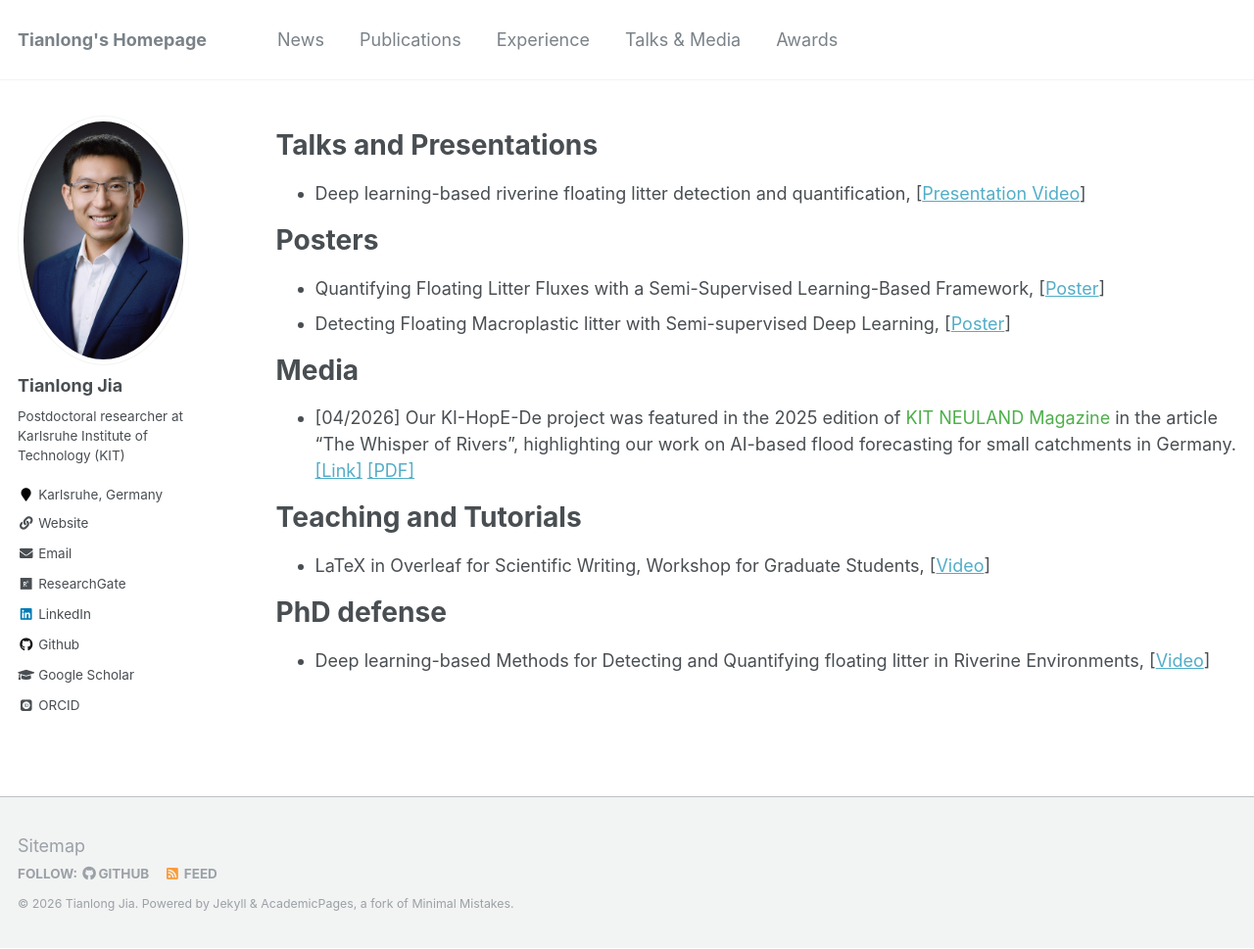
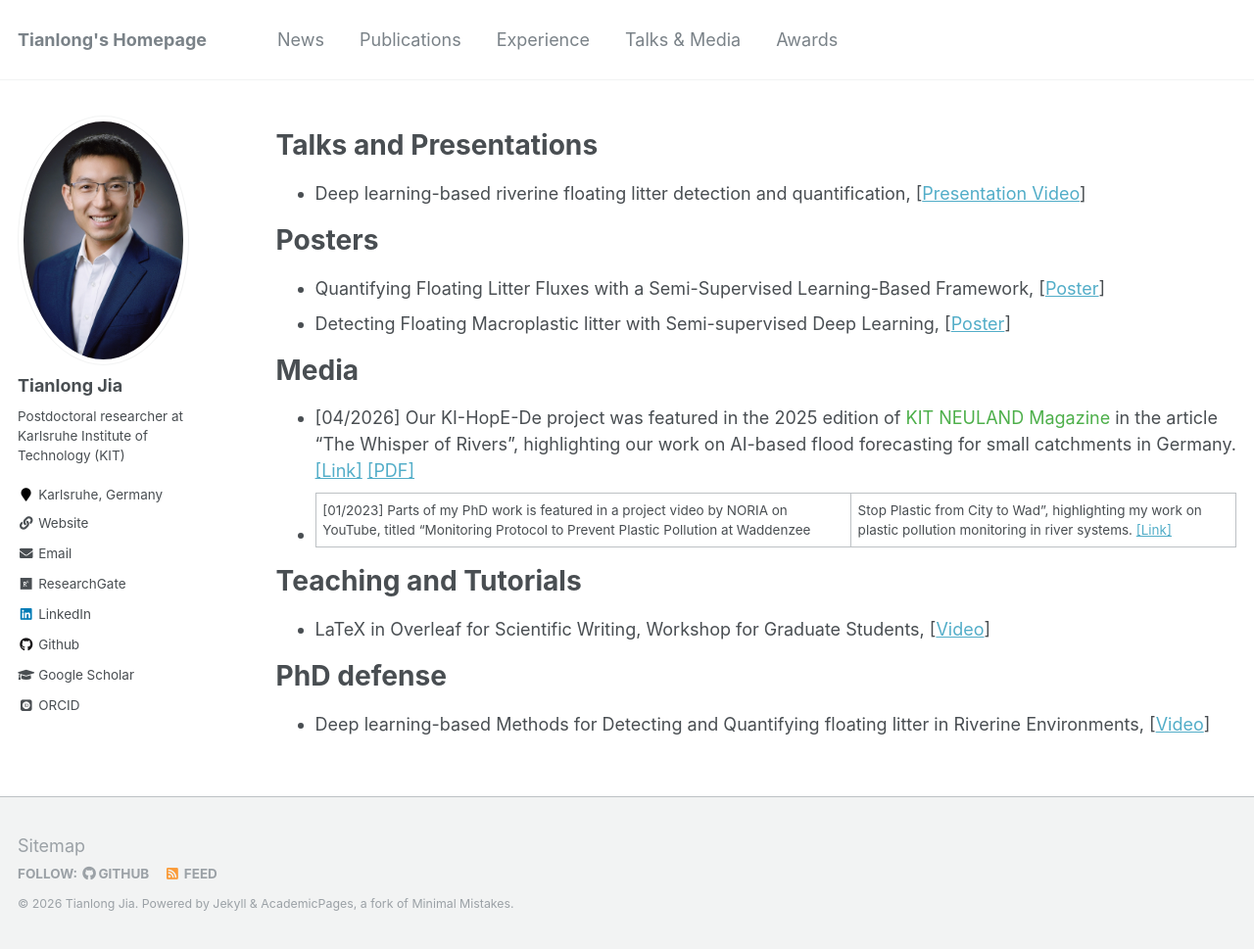
Before and after one commit to TianlongJia/TianlongJia.github.io, a Jekyll site: the page built from _pages/talks.md, in a window 1280 px wide and 969 px high. Shown: the whole window at 98% size. Built offline with Jekyll 4.4.1, drawn with Linux system fonts in a browser that asks for light colours; some web fonts are replaced.

Commit message:
update news

```diff
--- a/_pages/talks.md
+++ b/_pages/talks.md
@@ -16,6 +16,7 @@ author_profile: true
 
 # Media
 - [04/2026] Our KI-HopE-De project was featured in the 2025 edition of <span style="color:#4daf4a;">KIT NEULAND Magazine</span> in the article “The Whisper of Rivers”, highlighting our work on AI-based flood forecasting for small catchments in Germany. [[Link]](https://kit-neuland.de/en/blog/das-fluestern-der-fluesse/) [[PDF]](https://kit-neuland.de/fileadmin/PDFs/8437_NEULAND_Magazin_2025_EN_WEB.pdf)
+- [01/2023] Parts of my PhD work is featured in a project video by NORIA on YouTube, titled “Monitoring Protocol to Prevent Plastic Pollution at Waddenzee | Stop Plastic from City to Wad”, highlighting my work on plastic pollution monitoring in river systems. [[Link]](https://www.youtube.com/watch?v=IEi9sZIuyOc)
 
 
 # Teaching and Tutorials
```
